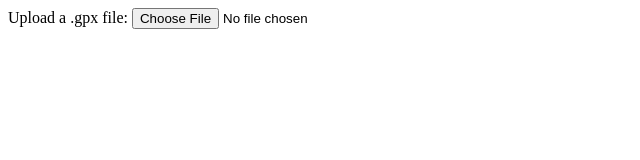
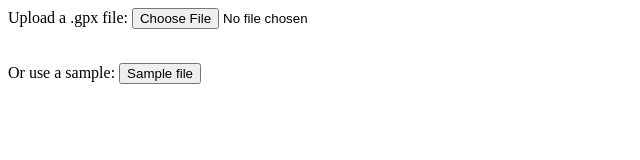
Before and after one commit to kulisak12/Runalysis, a plain HTML site: page src/index.html in a window 1280 px wide. Shown: the whole page, without its empty margins (0-640 px from the left). Drawn offline with Linux system fonts and the light colour scheme.

Commit message:
Added sample gpx file

```diff
--- a/src/file-read/file-loader.js
+++ b/src/file-read/file-loader.js
@@ -15,6 +15,23 @@ function getFile() {
 	}
 }
 
+function sampleFile() {
+	var file = new XMLHttpRequest();
+    file.onreadystatechange = function () {
+		if(file.readyState === 4) {
+			if(file.status === 200 || file.status == 0){
+				var fileText = file.responseText;
+				var run = parser(fileText);
+				sessionStorage.setItem("runData", JSON.stringify(run));
+
+				document.getElementById("error").innerHTML = "";
+				window.location.href = "view.html";
+            }
+        }
+    }
+	file.open("GET", "/bezzastaveni.gpx", false);
+    file.send(null);
+}
 
 // extract content
 function readFile(file, parser) {
--- a/src/index.html
+++ b/src/index.html
@@ -11,6 +11,8 @@
 
 Upload a .gpx file: <input type="file" id="file" onchange="getFile()"/>
 <p id="error"></p>
+<br/>
+Or use a sample: <button type="button" onclick="sampleFile()">Sample file</button>
 
 	</body>
 </html>
```
Also changed, not shown: 2 other files.
